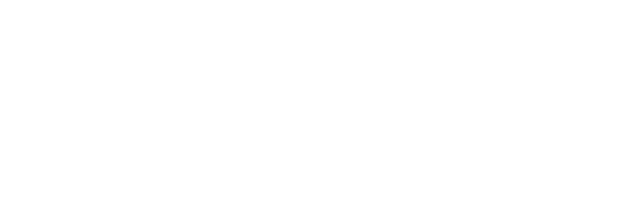
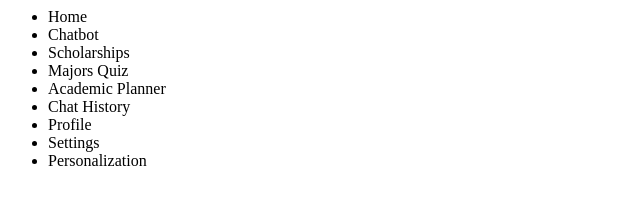
Before and after one commit to evapatel123/EVio, a plain HTML site: page home.html in a window 1280 px wide. Shown: the whole page, without its empty margins (0-640 px from the left). Drawn offline with Linux system fonts and the light colour scheme.

Commit message:
Update home.html

```diff
--- a/home.html
+++ b/home.html
@@ -14,6 +14,20 @@
   <body>
     <header> </header>
 
+	<nav>
+		<ul>
+			<li> Home </li>
+			<li> Chatbot </li>
+			<li> Scholarships </li>
+			<li> Majors Quiz </li>
+			<li> Academic Planner </li>
+			<li> Chat History </li>
+			<li> Profile </li>
+			<li> Settings </li>
+			<li> Personalization </li>
+		</ul>
+	</nav>
+
 
 
   </body>
```
